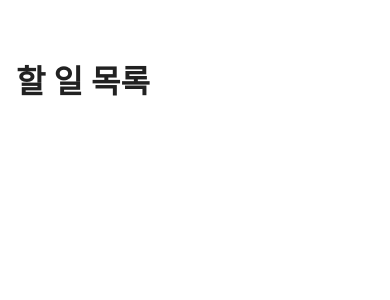
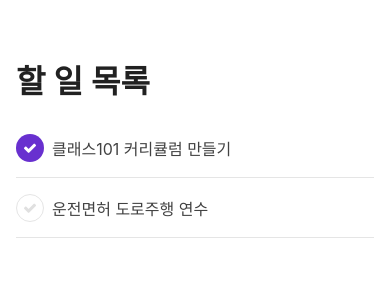
Before and after one commit to jihwan629/ReatNative_ToDo, a React Native app: screen / in a window 390 px wide. Shown: the top 300 px of the page. Built offline with nearby package versions, Linux system fonts and the light colour scheme.

Commit message:
할 일 부품 만들기

```diff
--- a/App.js
+++ b/App.js
@@ -2,11 +2,14 @@
 import React from 'react';
 import { StyleSheet, Text, View, SafeAreaView } from 'react-native';
 import Header from './components/Header'
+import TodoItem from './components/TodoItem'
 
 export default function App() {
   return (
     <SafeAreaView style={styles.container}>
       <Header />
+      <TodoItem title="클래스101 커리큘럼 만들기" done={true} />
+      <TodoItem title="운전면허 도로주행 연수" done={false} />
     </SafeAreaView>
   );
 }
--- /dev/null
+++ b/components/TodoItem.js
@@ -0,0 +1,74 @@
+import React from 'react'
+import {
+    View,
+    Text,
+    StyleSheet,
+    TouchableOpacity,
+} from 'react-native'
+import { FontAwesome } from '@expo/vector-icons'
+
+const TodoItem = ({
+    title,
+    done,
+}) => {
+    return (
+        <View style={styles.container}>
+            <View style={styles.todo}>
+                <TouchableOpacity
+                    activeOpacity={0.8}
+                    style={done ? styles.done : styles.check}
+                >
+                    <FontAwesome
+                        name="check"
+                        color={done ? "#ffffff" : "#e0e0e0"}
+                        size={14}
+                    />
+                </TouchableOpacity>
+                <Text style={styles.title}>
+                    {title}
+                </Text>
+            </View>
+        </View>
+    )
+}
+
+const styles = StyleSheet.create({
+    container: {
+        paddingLeft: 16,
+        paddingRight: 16,
+        backgroundColor: '#ffffff'
+    },
+    todo: {
+        flexDirection: 'row',
+        alignItems: 'center',
+        height: 60,
+        borderBottomWidth: 1,
+        borderBottomColor: '#e5e5e5',
+    },
+    title : {
+        fontSize: 16,
+        color: '#424242',
+    },
+    check: {
+        borderWidth: 1,
+        borderColor: '#e5e5e5',
+        width: 28,
+        height: 28,
+        borderRadius: 14,
+        justifyContent: 'center',
+        alignItems: 'center',
+        marginRight: 8,
+    },
+    done: {
+        width: 28,
+        height: 28,
+        borderRadius: 14,
+        justifyContent: 'center',
+        alignItems: 'center',
+        marginRight: 8,
+        backgroundColor: '#6830cf',
+    }
+
+})
+
+export default TodoItem
```
